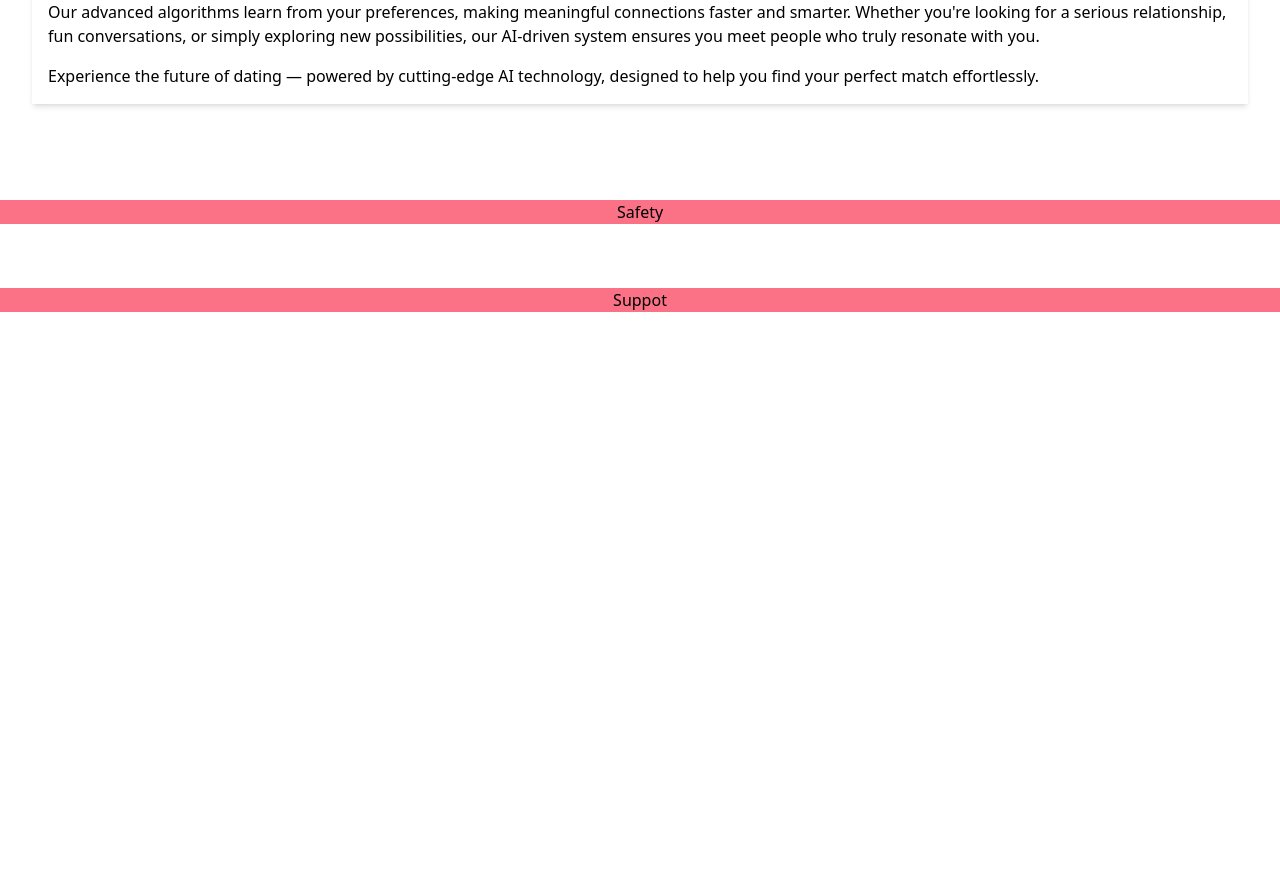
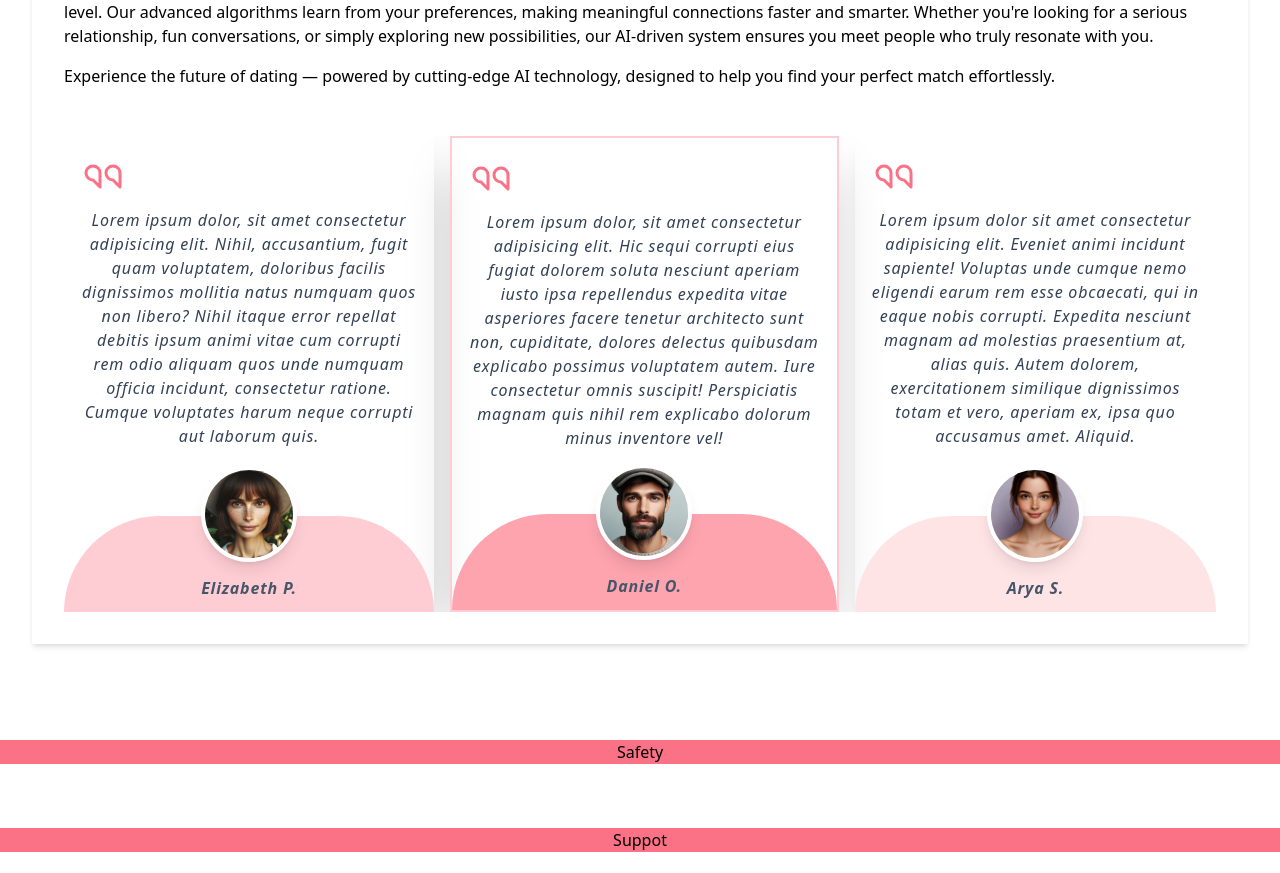
Before and after one commit to kaanmetep/find-the-one-v2, a React (Vite) app: page / in a window 1280 px wide. Shown: the part 1260-2133 px from the top of the page. Before the commit the page ends 1636 px from the top, so only its background shows below. Built offline with nearby package versions, Linux system fonts and the light colour scheme.

Commit message:
feat:Create testimonials parts

```diff
--- a/src/components/Learn.jsx
+++ b/src/components/Learn.jsx
@@ -1,11 +1,12 @@
 import { useIntersectionObserver } from "../hooks/useIntersectionObserver";
 import SectionHeading from "./SectionHeading";
+import TestimonialCards from "./TestimonialCards";
 function Learn() {
-  const { sectionRef, isVisible } = useIntersectionObserver(0.7);
+  const { sectionRef, isVisible } = useIntersectionObserver(0.6);
   return (
-    <div id="learn" className="mt-20 flex justify-center p-8">
+    <div id="learn" className="mt-16 flex justify-center p-8">
       <div
-        className={`shadow-md p-4 fade-in-section ${
+        className={`shadow-md p-8 fade-in-section ${
           isVisible ? "is-visible" : ""
         }`}
         ref={sectionRef}
@@ -27,6 +28,9 @@ function Learn() {
           Experience the future of dating — powered by cutting-edge AI
           technology, designed to help you find your perfect match effortlessly.
         </p>
+        <div>
+          <TestimonialCards />
+        </div>
       </div>
     </div>
   );
--- /dev/null
+++ b/src/components/TestimonialCards.jsx
@@ -0,0 +1,71 @@
+function TestimonialCards() {
+  return (
+    <div className="flex gap-4 mt-12 italic text-slate-700 tracking-wider line-clamp-5">
+      <div className=" shadow-2xl flex flex-col gap-12">
+        <div className="p-4">
+          <img src="quote.svg" alt="quote-icon" className="w-12" />
+          <p className=" text-center mt-2">
+            Lorem ipsum dolor, sit amet consectetur adipisicing elit. Nihil,
+            accusantium, fugit quam voluptatem, doloribus facilis dignissimos
+            mollitia natus numquam quos non libero? Nihil itaque error repellat
+            debitis ipsum animi vitae cum corrupti rem odio aliquam quos unde
+            numquam officia incidunt, consectetur ratione. Cumque voluptates
+            harum neque corrupti aut laborum quis.
+          </p>
+        </div>
+        <div className="h-24 bg-rose-200 relative  rounded-t-full  flex items-center justify-center mt-auto">
+          <img
+            src="pp1.jpg"
+            alt="profil-avatar"
+            className="block w-24 rounded-full border-white border-4 shadow-lg  absolute top-[-50px]"
+          />
+          <p className="mt-12 text-slate-600 italic font-bold">Elizabeth P.</p>
+        </div>
+      </div>
+      <div className="flex flex-col shadow-2xl gap-12 border-2 border-rose-200">
+        <div className="p-4">
+          <img src="quote.svg" alt="quote-icon" className="w-12" />
+          <p className="text-center mt-2">
+            Lorem ipsum dolor, sit amet consectetur adipisicing elit. Hic sequi
+            corrupti eius fugiat dolorem soluta nesciunt aperiam iusto ipsa
+            repellendus expedita vitae asperiores facere tenetur architecto sunt
+            non, cupiditate, dolores delectus quibusdam explicabo possimus
+            voluptatem autem. Iure consectetur omnis suscipit! Perspiciatis
+            magnam quis nihil rem explicabo dolorum minus inventore vel!
+          </p>
+        </div>
+        <div className="h-24 bg-rose-300 relative  rounded-t-full flex items-center justify-center mt-auto">
+          <img
+            src="pp3.jpg"
+            alt="profil-avatar"
+            className="block w-24 rounded-full border-white border-4 shadow-lg  absolute top-[-50px]"
+          />
+          <p className="mt-12 text-slate-600 italic font-bold">Daniel O.</p>
+        </div>
+      </div>
+      <div className="flex flex-col shadow-xl gap-12">
+        <div className="p-4">
+          <img src="quote.svg" alt="quote-icon" className="w-12" />
+          <p className="text-center mt-2">
+            Lorem ipsum dolor sit amet consectetur adipisicing elit. Eveniet
+            animi incidunt sapiente! Voluptas unde cumque nemo eligendi earum
+            rem esse obcaecati, qui in eaque nobis corrupti. Expedita nesciunt
+            magnam ad molestias praesentium at, alias quis. Autem dolorem,
+            exercitationem similique dignissimos totam et vero, aperiam ex, ipsa
+            quo accusamus amet. Aliquid.
+          </p>
+        </div>
+        <div className="h-24 bg-rose-100 relative  rounded-t-full flex items-center justify-center mt-auto">
+          <img
+            src="pp4.jpg"
+            alt="profil-avatar"
+            className="block w-24 rounded-full border-white border-4 shadow-lg  absolute top-[-50px]"
+          />
+          <p className="mt-12 text-slate-600 italic font-bold">Arya S.</p>
+        </div>
+      </div>
+    </div>
+  );
+}
+
+export default TestimonialCards;
```
Also changed, not shown: public/quote.svg (added).
